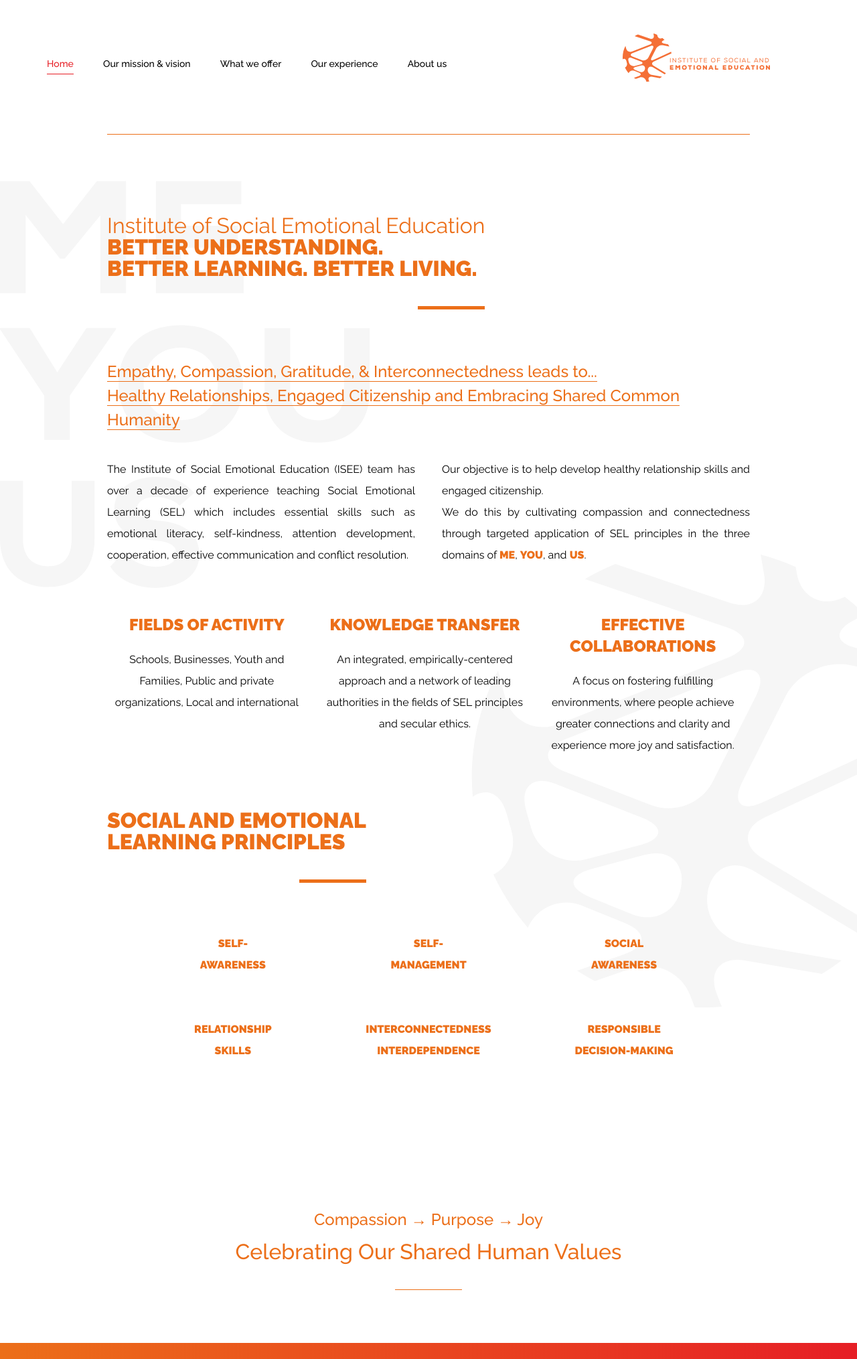
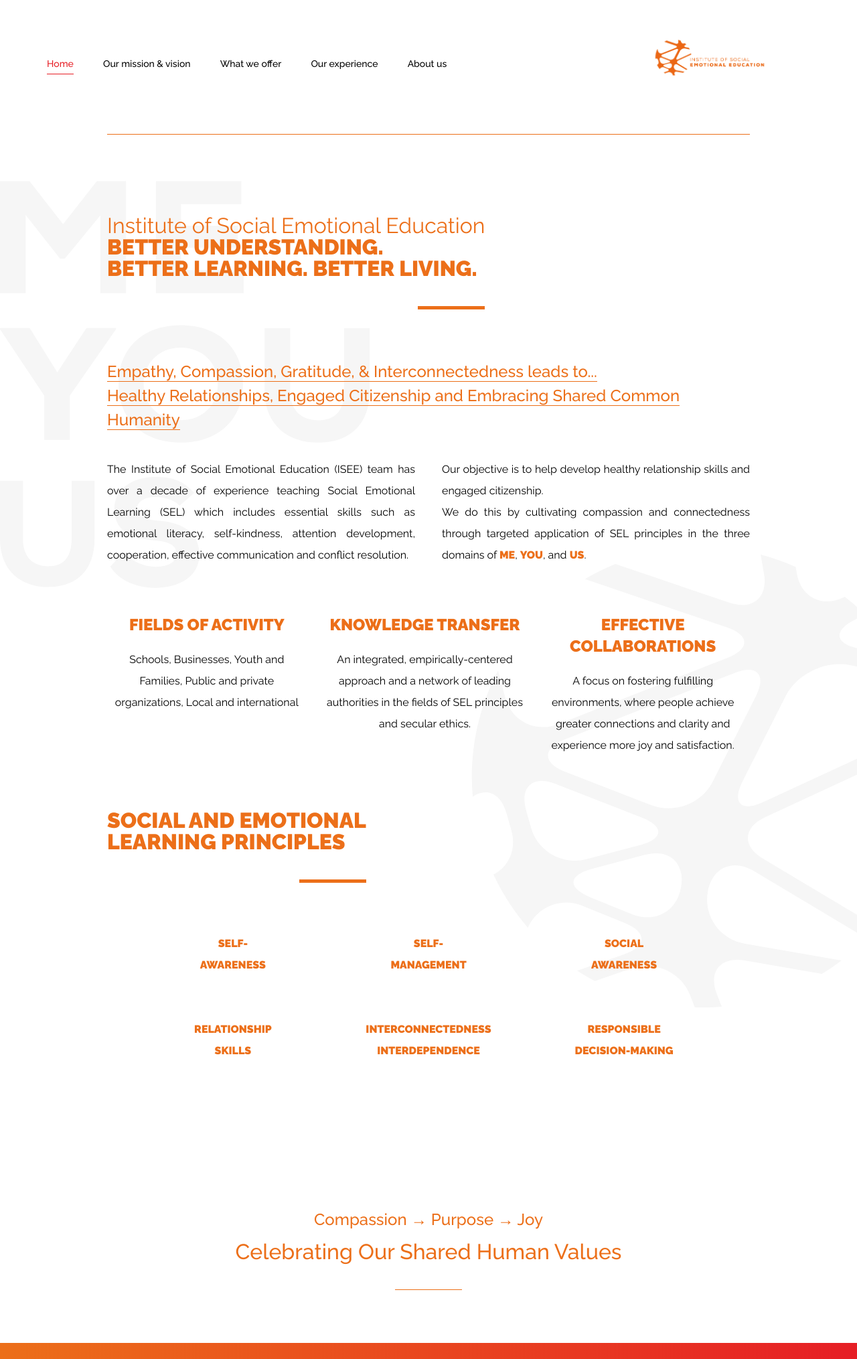
Before and after one commit to KellyEtCie/me-you-us.org, a Jekyll site: the page built from index.md, in a window 1280 px wide. Shown: the whole page at 67% size. Built offline with Jekyll 4.4.1, drawn with Linux system fonts in a browser that asks for light colours; nearby versions of some CDN libraries.

Commit message:
replace logo

```diff
--- a/_includes/header.html
+++ b/_includes/header.html
@@ -1,18 +1,20 @@
 <header>
-<img class="logo mobile" src="{{ "/img/logo.svg" | prepend: site.baseurl }}"/>
-<ul>
-	{% for menu in site.tr[page.lang] %}
-		<li id="{{ menu[0] }}"><a href="{{ menu[1].url | prepend: site.baseurl }}">{{ menu[1].name }}</a></li>
-	{% endfor %}
-		<!-- <li>
+  <img class="logo mobile" src="{{ "/img/logo.jpg" | prepend: site.baseurl }}"/>
+  <ul>
+    {% for menu in site.tr[page.lang] %}
+    <li id="{{ menu[0] }}">
+      <a href="{{ menu[1].url | prepend: site.baseurl }}">{{ menu[1].name }}</a>
+    </li>
+    {% endfor %}
+    <!-- <li>
 		  {% for item in site.pages %}
 				{% if item.ref=="home" and item.lang!=page.lang %}
 					<a class="language" href="{{ item.url | prepend: site.baseurl }}">{{ item.lang }}</a>
 				{% endif %}
 			{% endfor %}
 		</li> -->
-</ul>
-<img class="logo desktop" src="{{ "/img/logo.svg" | prepend: site.baseurl }}"/>
-
-
+  </ul>
+  <img class="logo desktop" src="{{
+    "/img/logo.jpg" | prepend: site.baseurl
+  }}"/>
 </header>
```
Also changed, not shown: img/logo.jpg (added).
